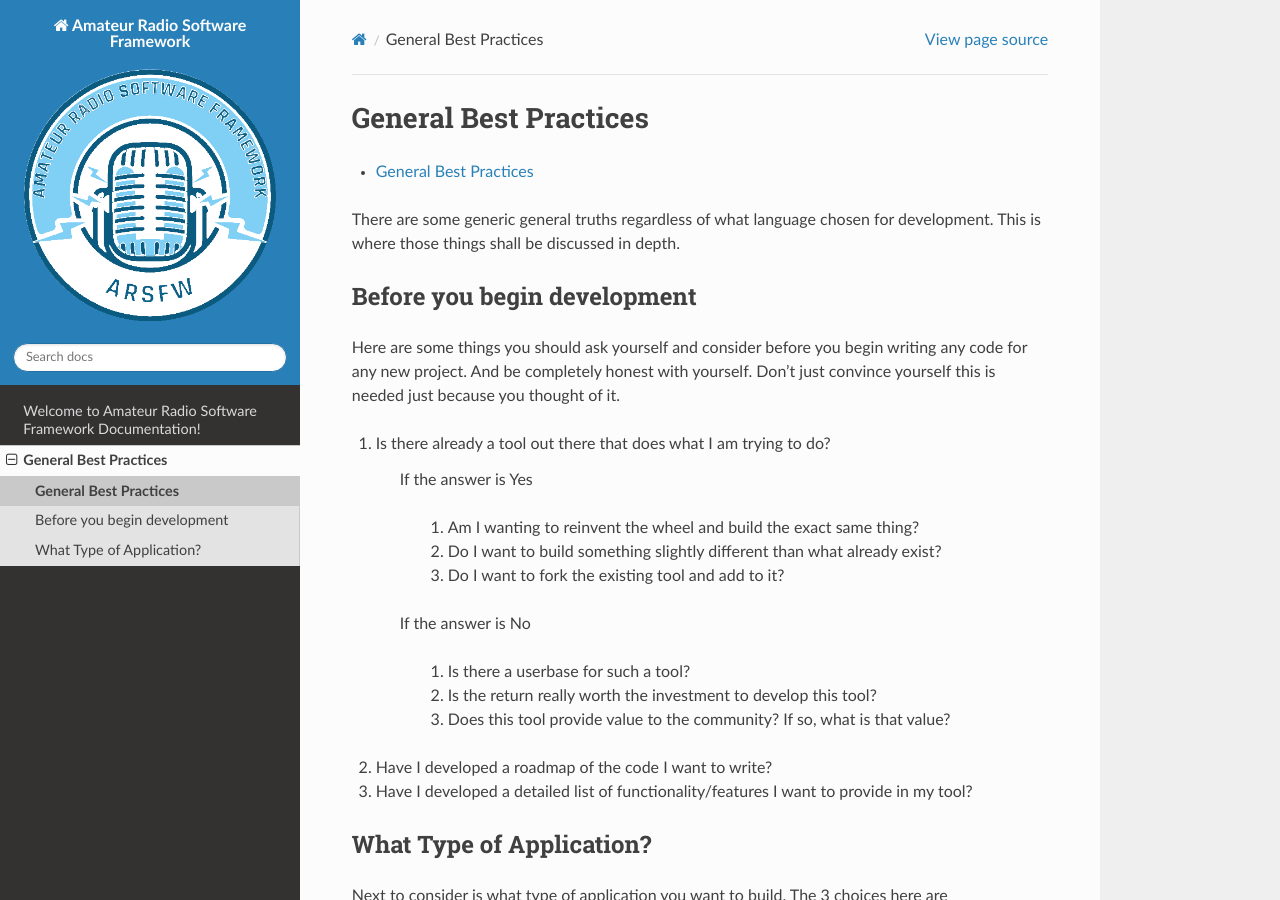
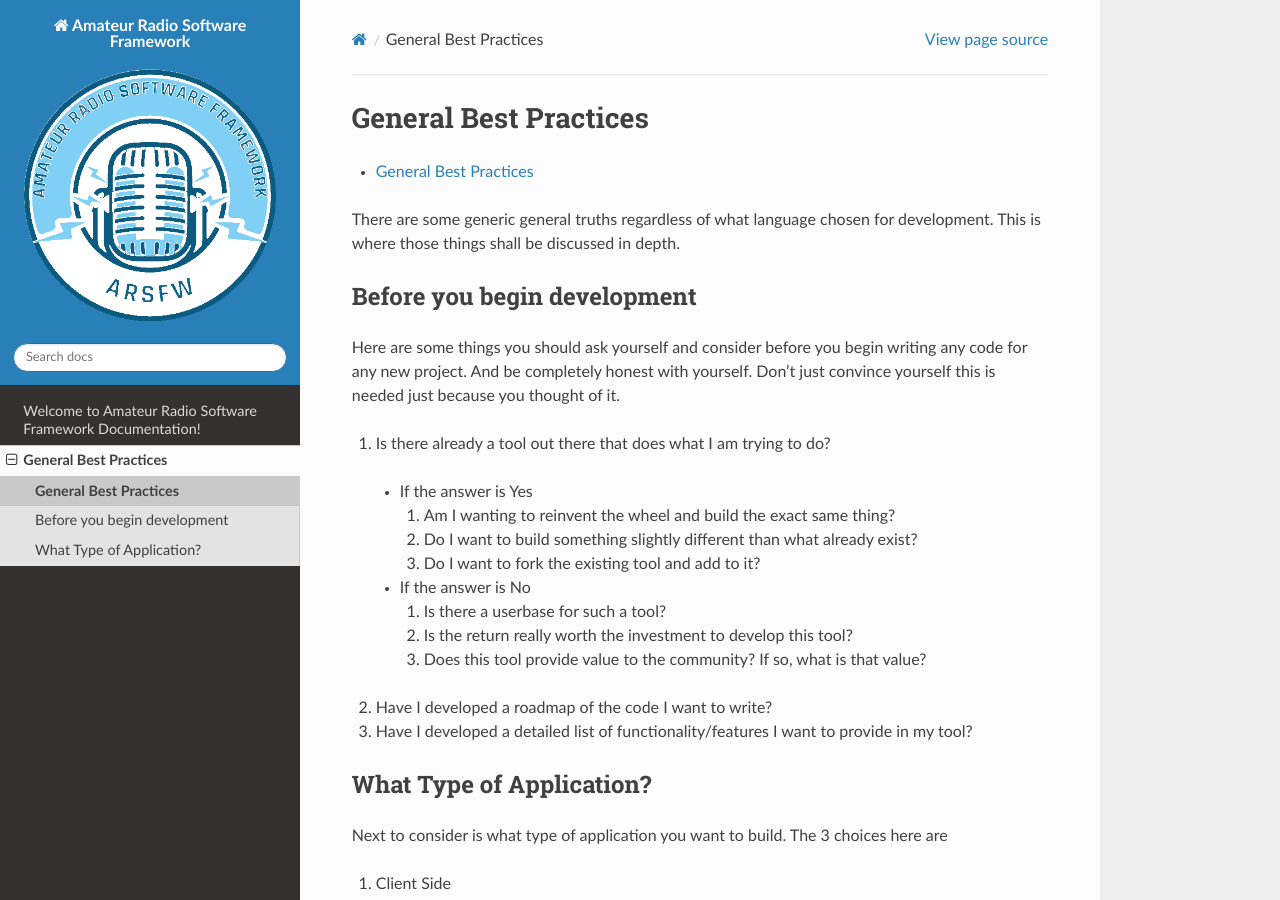
Before and after one commit to Amateur-Radio-Software-Framework/documentation, a Sphinx documentation site: the page built from docs/source/general/index.rst, in a window 1280 px wide and 900 px high. Built offline with Sphinx 7.4.7 and the Read the Docs theme 2.0.0, drawn with Linux system fonts in a browser that asks for light colours.

Commit message:
adjusting formatting

```diff
--- a/docs/source/general/index.rst
+++ b/docs/source/general/index.rst
@@ -16,17 +16,18 @@ Here are some things you should ask yourself and consider before you begin writi
 
 1. Is there already a tool out there that does what I am trying to do?
 
-    If the answer is Yes
+  - If the answer is Yes
 
-      1. Am I wanting to reinvent the wheel and build the exact same thing?
-      2. Do I want to build something slightly different than what already exist?
-      3. Do I want to fork the existing tool and add to it?
+    1. Am I wanting to reinvent the wheel and build the exact same thing?
+    2. Do I want to build something slightly different than what already exist?
+    3. Do I want to fork the existing tool and add to it?
 
-    If the answer is No
+  - If the answer is No
 
-      1. Is there a userbase for such a tool?
-      2. Is the return really worth the investment to develop this tool?
-      3. Does this tool provide value to the community? If so, what is that value?
+    1. Is there a userbase for such a tool?
+    2. Is the return really worth the investment to develop this tool?
+    3. Does this tool provide value to the community? If so, what is that value?
+
 2. Have I developed a roadmap of the code I want to write?
 3. Have I developed a detailed list of functionality/features I want to provide in my tool?
 
```
